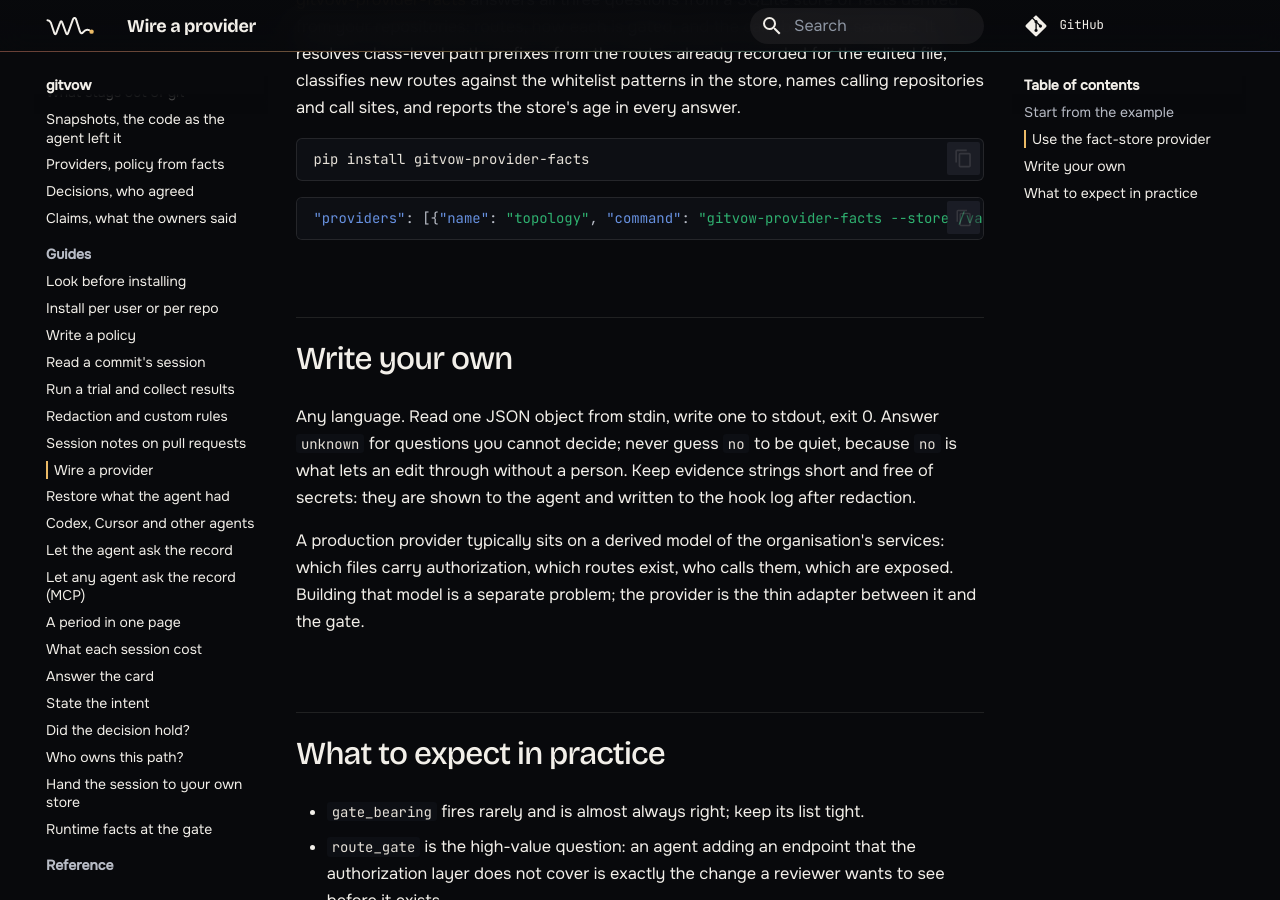
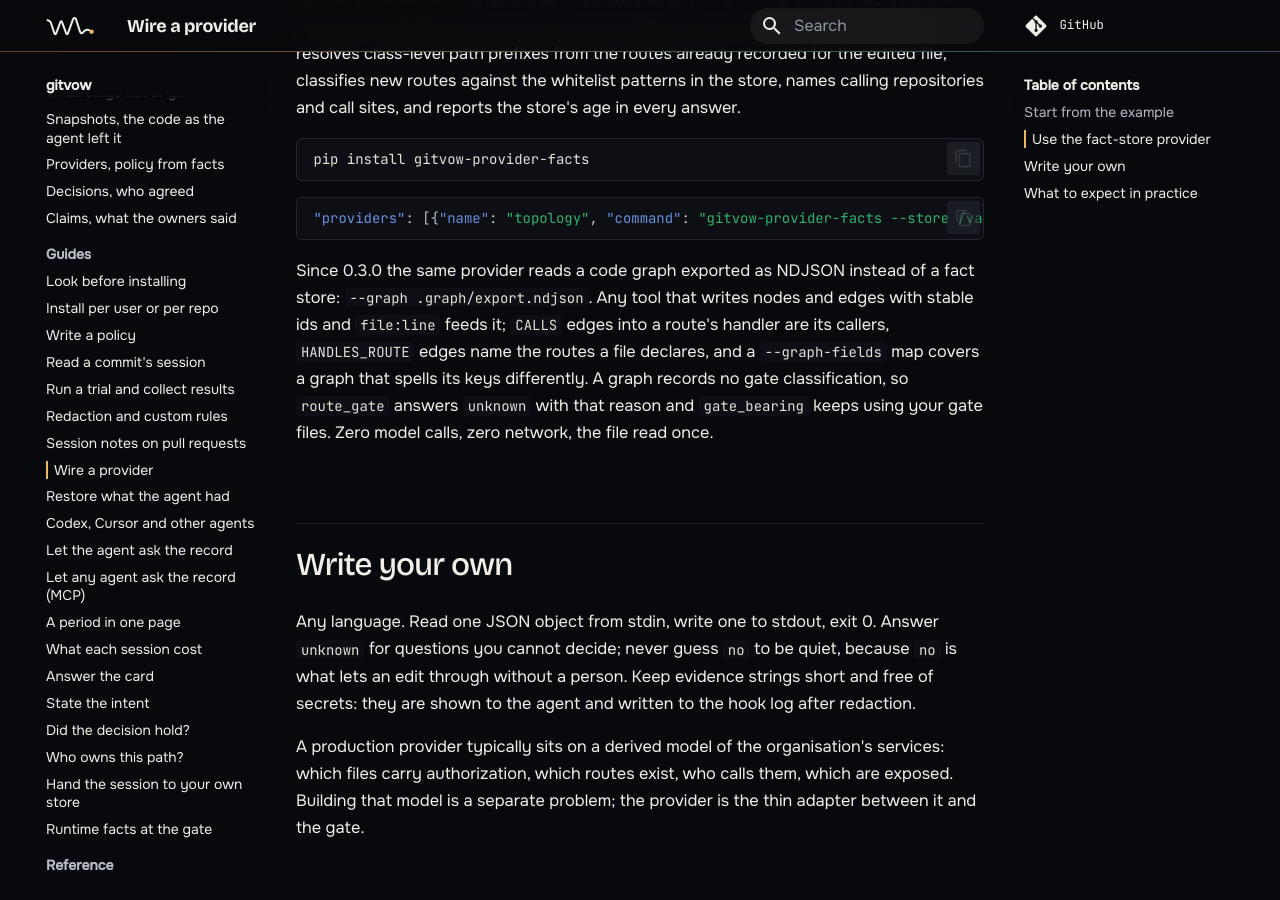
Before and after one commit to wirevow/gitvow, an MkDocs documentation site: the page built from docs/guides/providers.md, in a window 1280 px wide and 900 px high, scrolled down 988 px. Built offline with MkDocs 1.6.1 and Material for MkDocs 9.7.7, drawn with Linux system fonts in a browser that asks for light colours; comment, search, counter and statistics services are not loaded.

Commit message:
docs: the facts provider reads a code graph (gitvow-provider-facts 0.3.0)
Gitvow-Intent: still wondering what happened to the paid session store

Co-Authored-By: Claude Fable 5.1 <noreply@anthropic.com>

Gitvow-Session: 8f3d5c71-574a-4eec-8903-9425e3a8335b
Gitvow-Step: 20

````diff
--- a/docs/guides/providers.md
+++ b/docs/guides/providers.md
@@ -38,6 +38,9 @@ pip install gitvow-provider-facts
 "providers": [{"name": "topology", "command": "gitvow-provider-facts --store /var/lib/topology/facts.db --service orders"}]
 ```
 
+Since 0.3.0 the same provider reads a code graph exported as NDJSON instead of a fact store: `--graph .graph/export.ndjson`. Any tool that writes nodes and edges with stable ids and `file:line` feeds it; `CALLS` edges into a route's handler are its callers, `HANDLES_ROUTE` edges name the routes a file declares, and a `--graph-fields` map covers a graph that spells its keys differently. A graph records no gate classification, so `route_gate` answers `unknown` with that reason and `gate_bearing` keeps using your gate files. Zero model calls, zero network, the file read once.
+
+
 ## Write your own
 Any language. Read one JSON object from stdin, write one to stdout, exit 0. Answer `unknown` for questions you cannot decide; never guess `no` to be quiet, because `no` is what lets an edit through without a person. Keep evidence strings short and free of secrets: they are shown to the agent and written to the hook log after redaction.
 
````
